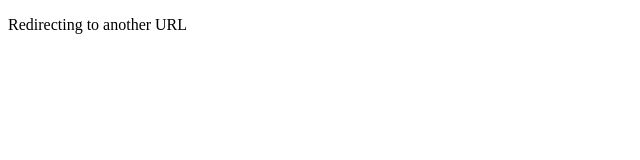
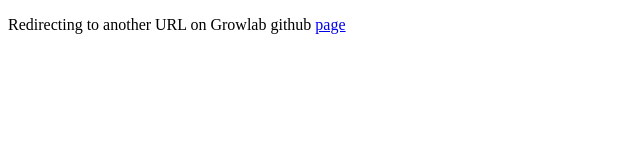
Before and after one commit to pensarguet/growlab-livepreview, a plain HTML site: page index.html in a window 1280 px wide. Shown: the whole page, without its empty margins (0-640 px from the left). Drawn offline with Linux system fonts and the light colour scheme.

Commit message:
Update with URL of redirect in HTML body  of index.html to redirect to growlab github page

```diff
--- a/index.html
+++ b/index.html
@@ -4,6 +4,6 @@
  <meta http-equiv = "refresh" content = "1;url=https://pensarguet.github.io/growlab"/>
 </head>
 <body>
- <p>Redirecting to another URL</p>
+ <p>Redirecting to another URL on Growlab github <a href="https://pensarguet.github.io/growlab">page</a> </p>
 </body>
 </html>
```
